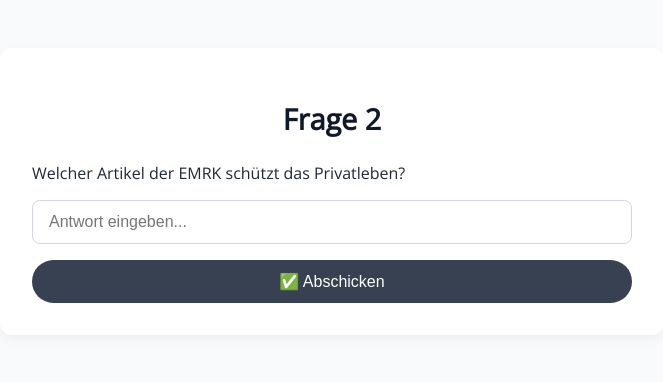
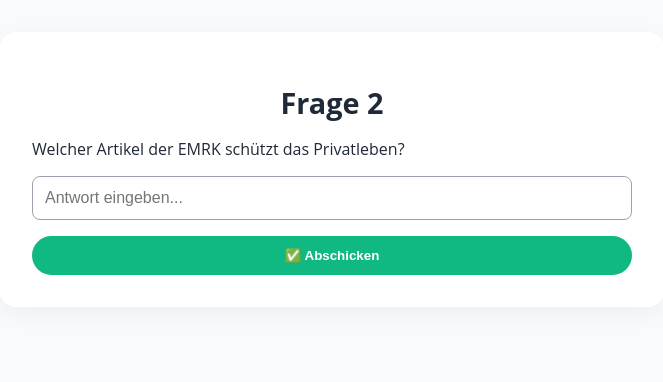
Before and after one commit to sleischel/Datenschutz, a Flask app: page /question/1 in a window 1280 px wide. Shown: the top 382 px of the page, without its empty margins (308-971 px from the left). Run offline with Flask 3, Linux system fonts and the light colour scheme.

Commit message:
Update style.css

```diff
--- a/templates/static/style.css
+++ b/templates/static/style.css
@@ -1,30 +1,50 @@
-/* Schriftart Open Sans */
-@import url('https://fonts.googleapis.com/css2?family=Open+Sans&display=swap');
+:root {
+    --bg: #f9fafb;
+    --primary: #4b5563;
+    --accent: #10b981;
+    --accent-light: #d1fae5;
+    --error: #ef4444;
+    --error-light: #fee2e2;
+    --text: #1f2937;
+    --gray: #9ca3af;
+    --font: 'Open Sans', sans-serif;
+}
 
 body {
-    font-family: 'Open Sans', sans-serif;
-    background-color: #f9fafb;
-    color: #1f2937;
+    font-family: var(--font);
+    background-color: var(--bg);
+    color: var(--text);
     margin: 0;
     padding: 0;
+    display: flex;
+    flex-direction: column;
+    align-items: center;
+    padding: 2rem;
 }
 
 .container {
+    width: 100%;
     max-width: 600px;
-    margin: 0 auto;
+    background: white;
+    border-radius: 16px;
+    box-shadow: 0 6px 24px rgba(0, 0, 0, 0.05);
     padding: 2rem;
-    background: #ffffff;
-    box-shadow: 0 4px 12px rgba(0, 0, 0, 0.05);
-    border-radius: 12px;
-    margin-top: 3rem;
-    margin-bottom: 3rem;
+    transition: transform 0.2s;
+}
+
+.container:hover {
+    transform: translateY(-2px);
 }
 
 h1 {
     font-size: 1.8rem;
     text-align: center;
-    color: #111827;
-    margin-bottom: 1.5rem;
+    margin-bottom: 1rem;
+}
+
+.question {
+    font-size: 1.2rem;
+    margin-bottom: 1rem;
 }
 
 form {
@@ -34,43 +54,54 @@
 }
 
 input[type="text"] {
-    padding: 0.75rem 1rem;
+    padding: 0.75rem;
+    border-radius: 8px;
+    border: 1px solid var(--gray);
     font-size: 1rem;
-    border: 1px solid #d1d5db;
-    border-radius: 8px;
-    outline: none;
-    transition: border-color 0.2s;
-}
-
-input[type="text"]:focus {
-    border-color: #4b5563;
 }
 
 button {
-    background-color: #374151;
+    padding: 0.75rem 1rem;
+    border-radius: 999px;
+    background-color: var(--accent);
     color: white;
-    padding: 0.75rem 1.25rem;
-    font-size: 1rem;
+    font-weight: bold;
     border: none;
-    border-radius: 999px;
     cursor: pointer;
     transition: background-color 0.3s;
 }
 
 button:hover {
-    background-color: #1f2937;
+    background-color: #059669;
 }
 
 .feedback {
+    margin-top: 1rem;
+    padding: 0.75rem;
+    border-radius: 8px;
     font-weight: bold;
-    font-size: 1.1rem;
     text-align: center;
-    margin-top: 1rem;
+}
+
+.feedback.correct {
+    background-color: var(--accent-light);
+    color: var(--accent);
+}
+
+.feedback.incorrect {
+    background-color: var(--error-light);
+    color: var(--error);
+}
+
+.explanation {
+    margin-top: 0.5rem;
+    font-size: 0.95rem;
+    color: var(--gray);
 }
 
 .footer {
+    margin-top: 2rem;
     text-align: center;
-    font-size: 0.85rem;
-    color: #6b7280;
-    padding: 1rem 0;
+    font-size: 0.8rem;
+    color: var(--gray);
 }
```
